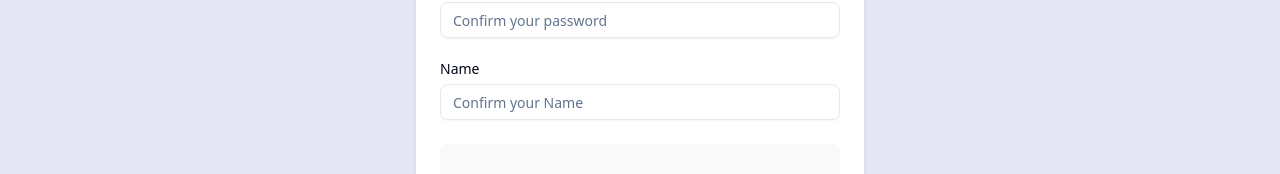
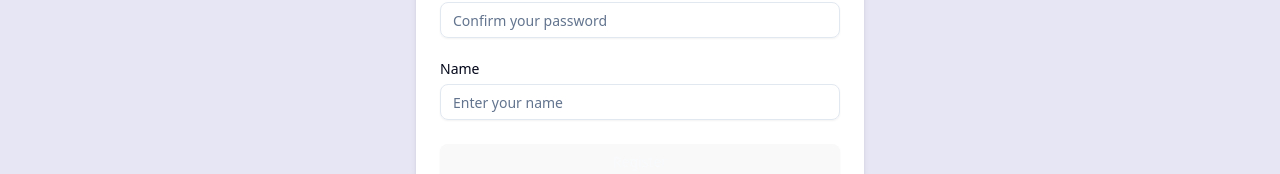
Before and after one commit to Andrey9019/News-Feed-App, a React (Vite) app: page /register in a window 1280 px wide. Shown: the part 436-610 px from the top of the page. Built offline with nearby package versions, Linux system fonts and the light colour scheme.

Commit message:
break down form component

```diff
--- a/src/components/auth/AuthForm.tsx
+++ b/src/components/auth/AuthForm.tsx
@@ -8,97 +8,46 @@ import {
   FormMessage,
 } from "@/components/ui/form";
 import { Input } from "@/components/ui/input";
-import {
-  type LoginFormData,
-  type RegisterFormData,
-  loginSchema,
-  registerSchema,
-} from "@/lib/authSchema";
-import { zodResolver } from "@hookform/resolvers/zod";
+import { getFormFields, type FormFieldConfig } from "@/lib/formConfig";
+import { useAuthForm } from "@/hooks/useAuthForm";
 
-import { useForm } from "react-hook-form";
 interface AuthFormProps {
   formType: "register" | "login";
 }
 
 export default function AuthForm({ formType }: AuthFormProps) {
-  const isRegister = formType === "register";
-  const schema = isRegister ? registerSchema : loginSchema;
-
-  const form = useForm<RegisterFormData | LoginFormData>({
-    resolver: zodResolver(schema),
-    defaultValues: isRegister
-      ? { email: "", password: "", confirmPassword: "", name: "" }
-      : { email: "", password: "" },
-  });
-
-  const onSubmit = (data: RegisterFormData | LoginFormData) => {
-    console.log(`${isRegister ? "Registration" : "Login"} data:`, data);
-  };
+  const { form, onSubmit } = useAuthForm(formType);
+  const fields = getFormFields(formType);
 
   return (
     <div className="w-full max-w-md space-y-8 rounded-lg bg-white p-6 shadow-md">
-      <h2 className="text-center text-2xl font-bold">{isRegister ? "Register" : "Login"}</h2>
+      <h2 className="text-center text-2xl font-bold">
+        {formType === "register" ? "Register" : "Login"}
+      </h2>
       <Form {...form}>
         <form onSubmit={form.handleSubmit(onSubmit)} className="space-y-6">
+          {fields.map((field) => (
             <FormField
+              key={field.name}
               control={form.control}
-            name="email"
-            render={({ field }) => (
+              name={field.name}
+              render={({ field: formField }) => (
                 <FormItem>
-                <FormLabel>Email</FormLabel>
+                  <FormLabel>{field.label}</FormLabel>
                   <FormControl>
-                  <Input placeholder="Enter your email" {...field} />
+                    <Input
+                      type={field.type}
+                      placeholder={field.placeholder}
+                      {...formField}
+                    />
                   </FormControl>
                   <FormMessage />
                 </FormItem>
               )}
             />
-          <FormField
-            control={form.control}
-            name="password"
-            render={({ field }) => (
-              <FormItem>
-                <FormLabel>Password</FormLabel>
-                <FormControl>
-                  <Input type="password" placeholder="Enter your password" {...field} />
-                </FormControl>
-                <FormMessage />
-              </FormItem>
-            )}
-          />
-          {isRegister && (
-            <>
-              <FormField
-                control={form.control}
-                name="confirmPassword"
-                render={({ field }) => (
-                  <FormItem>
-                    <FormLabel>Confirm Password</FormLabel>
-                    <FormControl>
-                      <Input type="password" placeholder="Confirm your password" {...field} />
-                    </FormControl>
-                    <FormMessage />
-                  </FormItem>
-                )}
-              />
-              <FormField
-                control={form.control}
-                name="name"
-                render={({ field }) => (
-                  <FormItem>
-                    <FormLabel>Name</FormLabel>
-                    <FormControl>
-                      <Input placeholder="Confirm your Name" {...field} />
-                    </FormControl>
-                    <FormMessage />
-                  </FormItem>
-                )}
-              />
-            </>
-          )}
+          ))}
           <Button type="submit" className="w-full">
-            {isRegister ? "Register" : "Login"}
+            {formType === "register" ? "Register" : "Login"}
           </Button>
         </form>
       </Form>
--- /dev/null
+++ b/src/hooks/useAuthForm.ts
@@ -0,0 +1,28 @@
+import { useForm } from "react-hook-form";
+import { zodResolver } from "@hookform/resolvers/zod";
+import {
+  loginSchema,
+  registerSchema,
+  type LoginFormData,
+  type RegisterFormData,
+} from "@/lib/authSchema";
+
+export const useAuthForm = (formType: "register" | "login") => {
+  const isRegister = formType === "register";
+  const schema = isRegister ? registerSchema : loginSchema;
+
+  const form = useForm<RegisterFormData | LoginFormData>({
+    resolver: zodResolver(schema),
+    defaultValues: isRegister
+      ? { email: "", password: "", confirmPassword: "", name: "" }
+      : { email: "", password: "" },
+  });
+
+  const onSubmit = (data: RegisterFormData | LoginFormData) => {
+    console.log(`${isRegister ? "Registration" : "Login"} data:`, data);
+    // Тут можна додати API-запит, наприклад:
+    // await api.auth[formType](data);
+  };
+
+  return { form, onSubmit };
+};
--- /dev/null
+++ b/src/lib/formConfig.ts
@@ -0,0 +1,43 @@
+export interface FormFieldConfig {
+  name: "email" | "password" | "confirmPassword" | "name";
+  label: string;
+  type: string;
+  placeholder: string;
+}
+
+export const loginFields: FormFieldConfig[] = [
+  {
+    name: "email",
+    label: "Email",
+    type: "email",
+    placeholder: "Enter your email",
+  },
+  {
+    name: "password",
+    label: "Password",
+    type: "password",
+    placeholder: "Enter your password",
+  },
+];
+
+export const registerFields: FormFieldConfig[] = [
+  ...loginFields,
+  {
+    name: "confirmPassword",
+    label: "Confirm Password",
+    type: "password",
+    placeholder: "Confirm your password",
+  },
+  {
+    name: "name",
+    label: "Name",
+    type: "text",
+    placeholder: "Enter your name",
+  },
+];
+
+export const getFormFields = (
+  formType: "register" | "login"
+): FormFieldConfig[] => {
+  return formType === "register" ? registerFields : loginFields;
+};
```
Also changed, not shown: src/lib/authSchema.ts (+9 -3 lines). Lines whose indentation alone changed are shown as unchanged.
